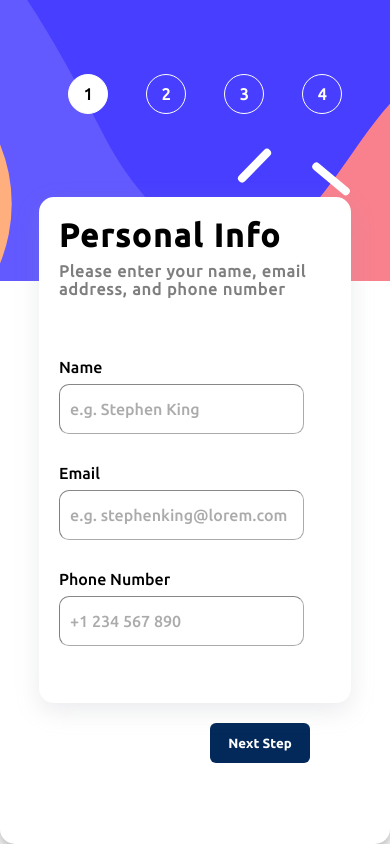
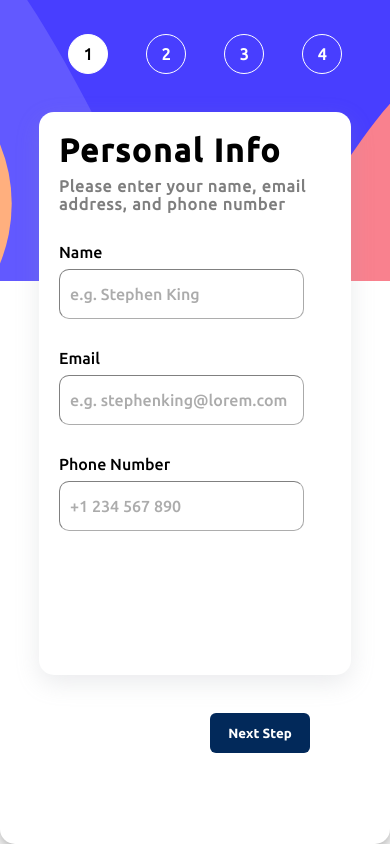
Before and after one commit to brandonrainey/developer-application-v2, a Next.js app: page / in a window 390 px wide. Built offline with nearby package versions, Linux system fonts and the light colour scheme.

Commit message:
fixed mobile styles

```diff
--- a/components/PersonalInfo.tsx
+++ b/components/PersonalInfo.tsx
@@ -9,7 +9,7 @@ interface ApplicantInfo {
   skills: {
     name: string
     icon: string
-  }[];
+  }[]
 }
 
 type PersonalInfoProps = {
@@ -18,13 +18,15 @@ type PersonalInfoProps = {
     email: string
     phone: string
     resume: string
-    skills: {name: string, icon: string}[]
+    skills: { name: string; icon: string }[]
   }
   setApplicantInfo: React.Dispatch<React.SetStateAction<ApplicantInfo>>
 }
 
-export default function PersonalInfo({ applicantInfo, setApplicantInfo}: PersonalInfoProps) {
-
+export default function PersonalInfo({
+  applicantInfo,
+  setApplicantInfo,
+}: PersonalInfoProps) {
   const [formattedNumber, setFormattedNumber] = useState('')
 
   function handleNameChange(event: React.ChangeEvent<HTMLInputElement>) {
@@ -48,16 +50,8 @@ export default function PersonalInfo({ applicantInfo, setApplicantInfo}: Persona
 
     copyObj.phone = event.target.value
 
-
-
-
-
     setApplicantInfo(copyObj)
-
-
   }
-
-
 
   return (
     <div className={styles.main}>
@@ -69,21 +63,30 @@ export default function PersonalInfo({ applicantInfo, setApplicantInfo}: Persona
         <div>
           <label>Name</label>
           <form>
-            <input placeholder="e.g. Stephen King" onChange={handleNameChange} ></input>
+            <input
+              placeholder="e.g. Stephen King"
+              onChange={handleNameChange}
+            ></input>
           </form>
         </div>
 
         <div>
           <label>Email</label>
           <form>
-            <input placeholder="e.g. stephenking@lorem.com" onChange={handleEmailChange}></input>
+            <input
+              placeholder="e.g. stephenking@lorem.com"
+              onChange={handleEmailChange}
+            ></input>
           </form>
         </div>
 
         <div>
           <label>Phone Number</label>
           <form>
-            <input placeholder="+1 234 567 890" onChange={handlePhoneChange}></input>
+            <input
+              placeholder="+1 234 567 890"
+              onChange={handlePhoneChange}
+            ></input>
           </form>
         </div>
       </div>
--- a/styles/Confirm.module.scss
+++ b/styles/Confirm.module.scss
@@ -36,7 +36,7 @@
         border-radius: 15px;
         box-shadow: rgba(149, 157, 165, 0.2) 0px 8px 24px;
         background-color: white;
-        top: 30%;
+        top: 20%;
         left: 50%;
         transform: translate(-50%, -50%);
         width: 80%;
--- a/styles/PersonalInfo.module.scss
+++ b/styles/PersonalInfo.module.scss
@@ -70,10 +70,14 @@
     border-radius: 15px;
     box-shadow: rgba(149, 157, 165, 0.2) 0px 8px 24px;
     background-color: white;
-    top: 30%;
+    top: 20%;
     left: 50%;
     transform: translate(-50%, -50%);
     width: 80%;
-    height: 90%;
+    height: 100%;
+  }
+
+  .formContainer {
+    margin-top: 30px;
   }
 }
--- a/styles/ProgressButton.module.scss
+++ b/styles/ProgressButton.module.scss
@@ -42,3 +42,10 @@
 .hidden {
   display: none;
 }
+
+@media (max-width: 830px) {
+  .main {
+    padding-bottom: 10px;
+  }
+
+}
--- a/styles/Resume.module.scss
+++ b/styles/Resume.module.scss
@@ -48,7 +48,7 @@
     border-radius: 15px;
     box-shadow: rgba(149, 157, 165, 0.2) 0px 8px 24px;
     background-color: white;
-    top: 30%;
+    top: 20%;
     left: 50%;
     transform: translate(-50%, -50%);
     width: 80%;
--- a/styles/Sidebar.module.scss
+++ b/styles/Sidebar.module.scss
@@ -29,6 +29,7 @@
     justify-content: center;
     justify-content: space-around;
     gap: 0px;
+    padding-top: 10px;
   }
 }
 
--- a/styles/Skills.module.scss
+++ b/styles/Skills.module.scss
@@ -46,7 +46,7 @@
     border-radius: 15px;
     box-shadow: rgba(149, 157, 165, 0.2) 0px 8px 24px;
     background-color: white;
-    top: 30%;
+    top: 20%;
     left: 50%;
     transform: translate(-50%, -50%);
     width: 80%;
--- a/styles/Summary.module.scss
+++ b/styles/Summary.module.scss
@@ -62,7 +62,7 @@
     border-radius: 15px;
     box-shadow: rgba(149, 157, 165, 0.2) 0px 8px 24px;
     background-color: white;
-    top: 30%;
+    top: 20%;
     left: 50%;
     transform: translate(-50%, -50%);
     width: 80%;
```
